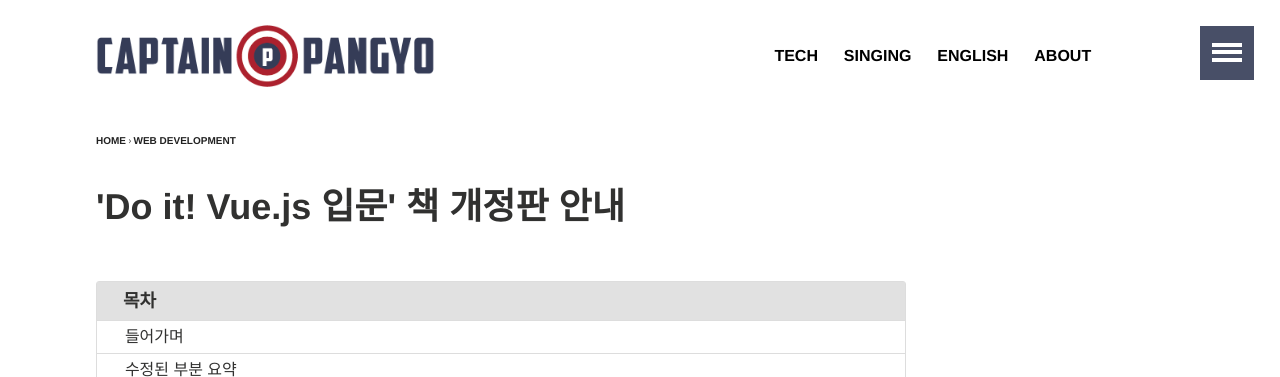
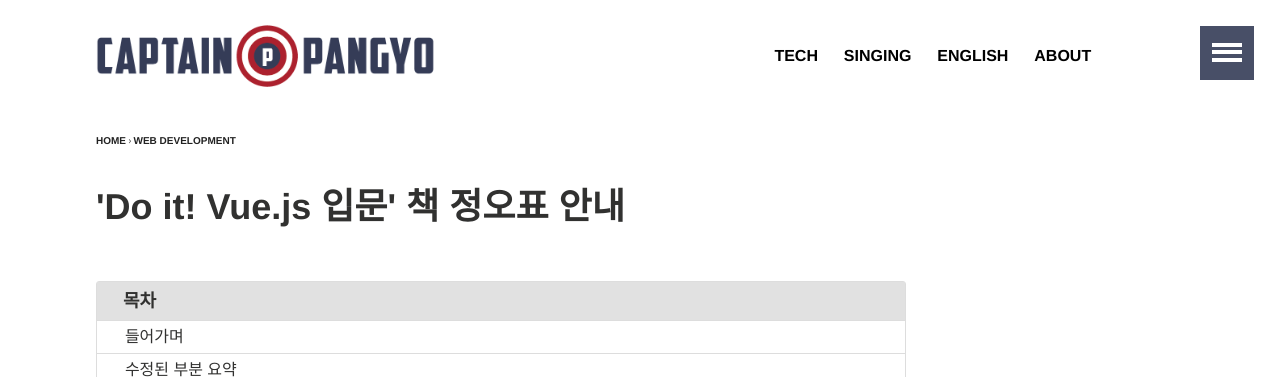
Before and after one commit to joshua1988/joshua1988.github.io, a Jekyll site: the page built from _posts/web-development/vuejs/2018-04-29-doit-vuejs-book-edit.md, in a window 1280 px wide and 900 px high. Shown: the top 377 px of the window. Built offline with Jekyll 4.4.1, drawn with Linux system fonts in a browser that asks for light colours; comment, search, counter and statistics services are not loaded.

Commit message:
Updated the title of article

```diff
--- a/_posts/web-development/vuejs/2018-04-29-doit-vuejs-book-edit.md
+++ b/_posts/web-development/vuejs/2018-04-29-doit-vuejs-book-edit.md
@@ -1,6 +1,6 @@
 ---
 layout: article
-title: "'Do it! Vue.js 입문' 책 개정판 안내"
+title: "'Do it! Vue.js 입문' 책 정오표 안내"
 date: 2018-04-29 21:44:32 +0900
 categories: [web-development, vuejs]
 excerpt: "Do it! Vue.js 입문 책의 초판 수정 사항들을 안내합니다."
```
